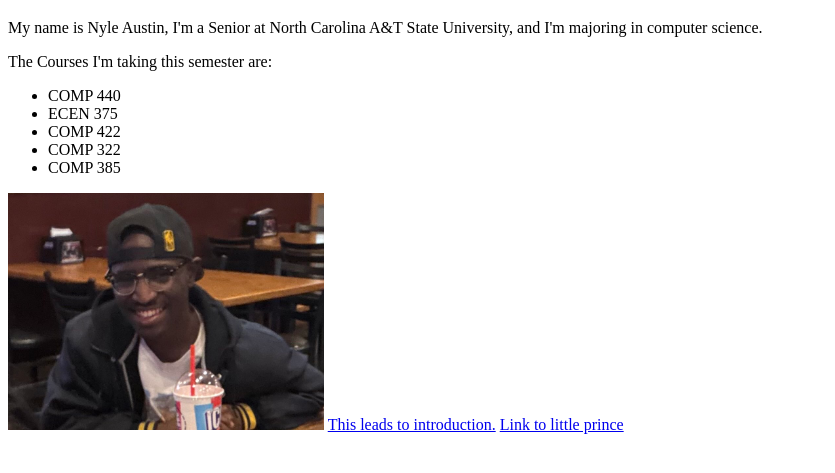
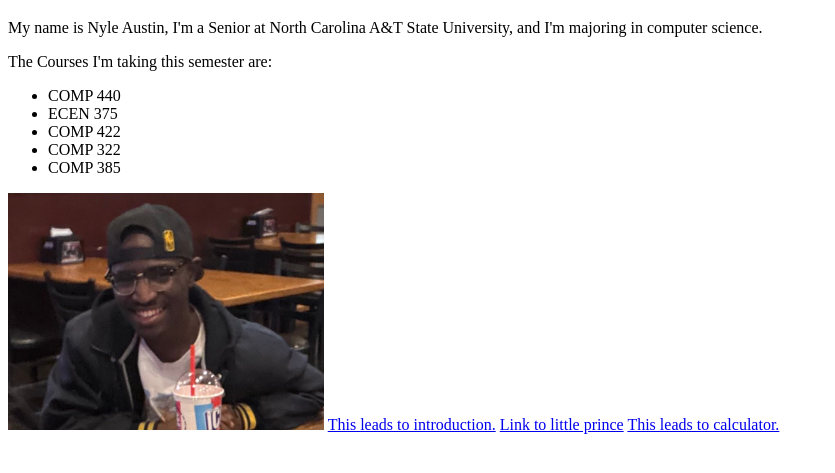
Before and after one commit to nyleaustin/nyleaustin.github.io, a plain HTML site: page index.html in a window 1280 px wide. Shown: the part 61-534 px from the top of the page, without its empty margins (0-835 px from the left). Drawn offline with Linux system fonts and the light colour scheme.

Commit message:
index updated to include calculator link

```diff
--- a/index.html
+++ b/index.html
@@ -17,6 +17,7 @@
 
         <a href="introduction.html">This leads to introduction.</a>
         <a href="little_prince.html">Link to little prince</a>
+        <a href="calculator.html">This leads to calculator.</a>
 
     </body>
 </html>
```
